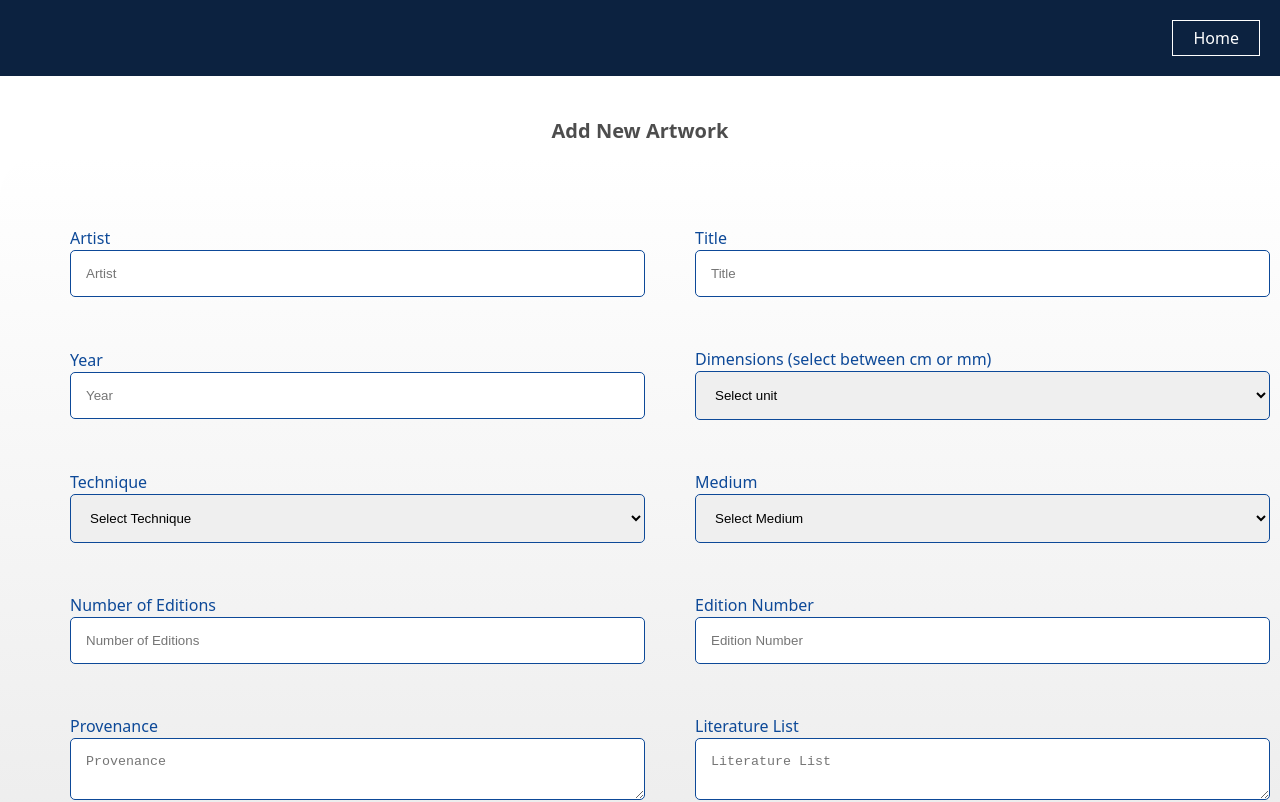
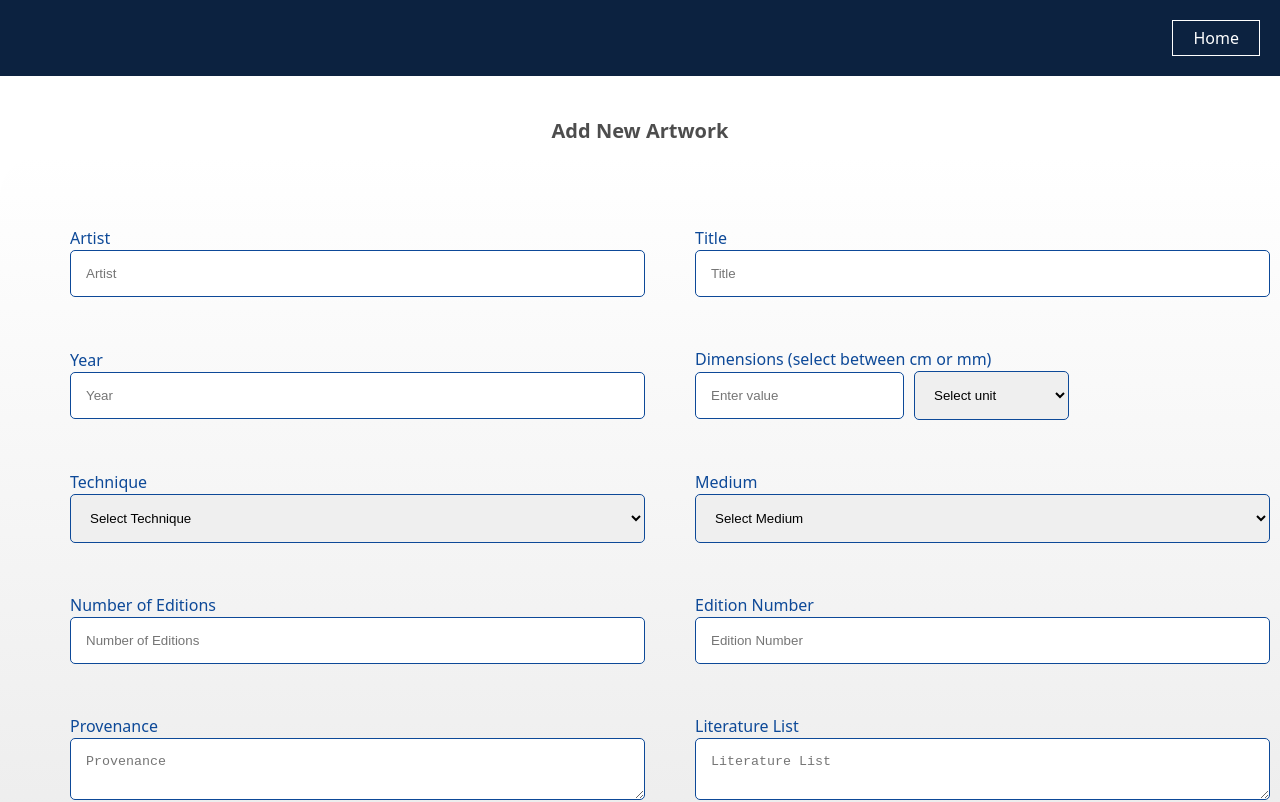
Before and after one commit to Usman-Javed-07/Artwork-management-frontend, a React (Vite) app: page /ArtworkList in a window 1280 px wide. Shown: the top 802 px of the page. Built offline with nearby package versions, Linux system fonts and the light colour scheme; sample sign-in values are in the browser's storage.

Commit message:
update dimension page

```diff
--- a/src/pages/ArtworkDetailPage/ArtworkDetail.jsx
+++ b/src/pages/ArtworkDetailPage/ArtworkDetail.jsx
@@ -90,6 +90,7 @@ const ArtworkDetails = () => {
               <h2>{artwork.artist}</h2>
               <strong>{artwork.year}</strong>
               <p>{artwork.technique}</p>
+              <p>{artwork.dimensions}</p>
               <p>{artwork.subTechnique}</p>
               <p>{artwork.medium}</p>
               <p>{artwork.numberOfEditions}</p>
--- a/src/pages/ArtworkList/ArtworkList.jsx
+++ b/src/pages/ArtworkList/ArtworkList.jsx
@@ -5,6 +5,9 @@ import axios from "axios";
 import styles from "../ArtworkList/ArtworkList.module.css";
 
 const ArtworkForm = () => {
+  const [dimensionValue, setDimensionValue] = useState('');
+  const [dimensionUnit, setDimensionUnit] = useState('');
+
   const [form, setForm] = useState({
     artist: "",
     title: "",
@@ -55,6 +58,15 @@ const ArtworkForm = () => {
 
   const handleChange = (e) => {
     setForm({ ...form, [e.target.name]: e.target.value });
+  };
+  const handleDimensionChange = (value, unit) => {
+    setDimensionValue(value);
+    setDimensionUnit(unit);
+
+    if (value && unit) {
+      const combined = `${value} ${unit}`;
+      setForm({ ...form, dimensions: combined });
+    }
   };
 
   const handleFileChange = (e) => {
@@ -207,19 +219,28 @@ const ArtworkForm = () => {
           {/* Dimensions Field */}
           <label>
   Dimensions (select between cm or mm)
+  <div style={{ display: 'flex', gap: '10px', alignItems: 'center' }}>
+    <input
+      type="number"
+      className={styles.ArtworkFormInput}
+      value={dimensionValue}
+      onChange={(e) => handleDimensionChange(e.target.value, dimensionUnit)}
+      placeholder="Enter value"
+      required
+    />
     <select
       className={styles.ArtworkFormInput}
-
-              name="dimensions"
-              value={form.dimensions}
-              onChange={handleChange}
+      value={dimensionUnit}
+      onChange={(e) => handleDimensionChange(dimensionValue, e.target.value)}
       required
     >
       <option value="">Select unit</option>
       <option value="cm">Centimeters (cm)</option>
       <option value="mm">Millimeters (mm)</option>
     </select>
+  </div>
 </label>
+
 
           {/* Technique Field */}
           <label>
```
Lines whose indentation alone changed are shown as unchanged.
